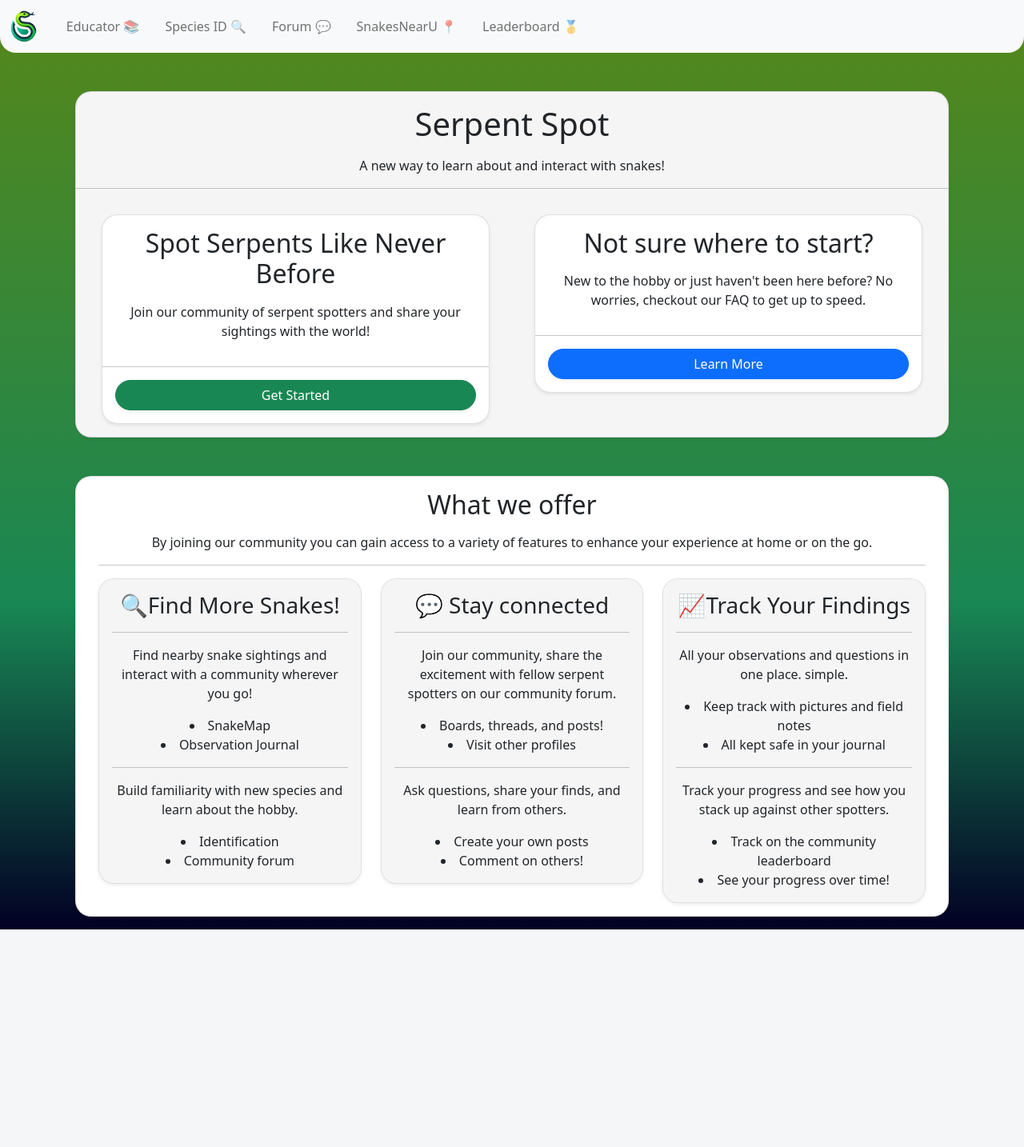
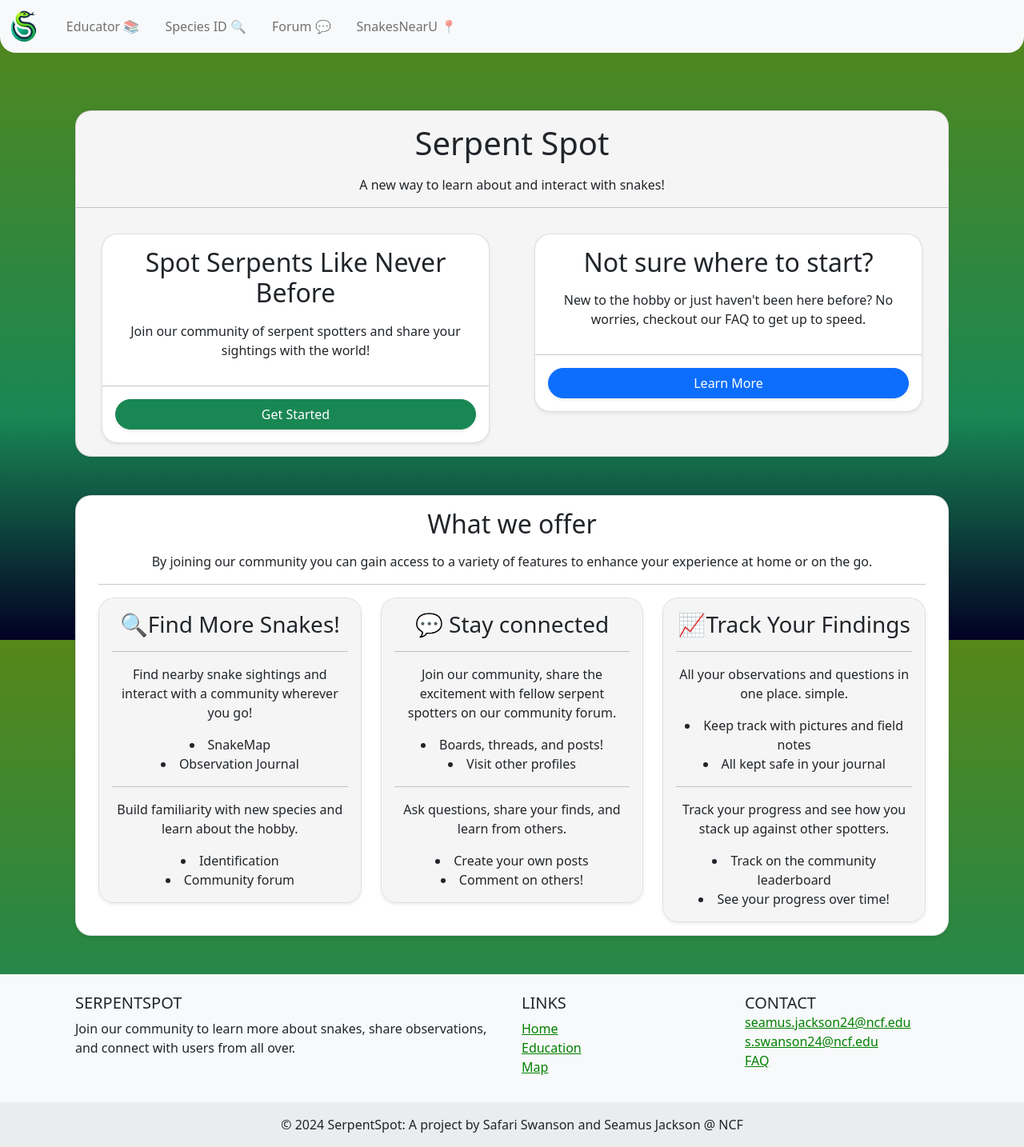
Before and after one commit to ReverendSafari/SerpentSpotProject, a Django app: page /Home/ in a window 1280 px wide. Shown: the whole page at 80% size. Before the commit the page ends 1162 px from the top, so only its background shows below. Run offline with Django 5.2, Linux system fonts and the light colour scheme.

Commit message:
added footer + general styling and integration

```diff
--- a/Forum/templates/home.html
+++ b/Forum/templates/home.html
@@ -7,7 +7,10 @@
 <style>
    body {
       background: rgb(2,0,36);
-      background: -webkit-linear-gradient(0deg, rgba(2,0,36,1) 0%, rgba(25,135,84,1) 35%, rgba(86,135,25,1) 100%);
+      background: -webkit-linear-gradient(90deg, rgba(2,0,36,1) 0%, rgba(25,135,84,1) 35%, rgba(86,135,25,1) 100%);
+      background-size: cover;
+      background-attachment: fixed;
+
    }
    a.text-decoration-none {
       color: inherit; /* This ensures the link inherits the text color from its parent, avoiding the default blue. */
--- a/Home/templates/homepage.html
+++ b/Home/templates/homepage.html
@@ -32,12 +32,14 @@
 
     body {
         background: linear-gradient(0deg, rgba(2,0,36,1) 0%, rgba(25,135,84,1) 35%, rgba(86,135,25,1) 100%);
+        background-size: cover;
+        background-attachment: fixed;
     }
 </style>
 {% endblock extra_css %}
 
 {% block content %}
-<div class="container mt-4">
+<div class="container mt-4 mb-5">
     <div class="card shadow-sm" style="border-radius: 20px; overflow: hidden; background-color: whitesmoke;">
         <!-- Top row -->
         <div class="row">
--- a/Identification/views.py
+++ b/Identification/views.py
@@ -34,7 +34,7 @@ def select_state(request):
             'description': s.description,
             'venomous': s.venomous,
             'image_path': s.image_path,
-            'states': [state.name for state in s.states.all()]
+            'states': [state.name for state in s.states.all()],
         }
         for s in species_qs
     ]
--- a/Leaderboard/templates/leaderboard.html
+++ b/Leaderboard/templates/leaderboard.html
@@ -44,7 +44,7 @@
 
 {% block content %}
 
-    <div class="card shadow" style="border-radius: 20px; overflow: hidden;">
+    <div class="card shadow mb-5" style="border-radius: 20px; overflow: hidden;">
         <div class="mx-3 mt-3">
             <h1 style="text-align: center;">🐍 Top Identifiers 🐍</h1>
             <!-- Text for leaderboard placement, either tells you that you're ranked or how many you need to place -->
--- a/ObservationJournal/templates/observationjournal.html
+++ b/ObservationJournal/templates/observationjournal.html
@@ -71,7 +71,7 @@
 <div class="bg-image"></div>
 
 <!-- section for posting observations -->
-<div class="container my-3" style="overflow: hidden;">
+<div class="container my-3 mb-5" style="overflow: hidden;">
     <!-- if its your profile render the form to make a post, otherwise were just looking -->
     <div class="card" style="border-radius: 20px;">
         {% if user == request.user %}
--- a/UserAuth/templates/base.html
+++ b/UserAuth/templates/base.html
@@ -52,6 +52,26 @@
             text-align: center;
         }
 
+        .gt {
+            color: green;
+        }
+
+        html, body {
+            height: 100% !important; /* Full height for the HTML and BODY to ensure the footer can stick to the bottom */
+            margin: 0 !important; /* Remove default margin */
+        }
+        body {
+            display: flex !important;
+            flex-direction: column !important; /* Stacks the children (header, main, footer) vertically */
+        }
+        main {
+            flex: 1 0 auto !important; /* The main content area will expand to fill the space */
+        }
+        footer {
+            flex-shrink: 0 !important; /* Ensures the footer does not shrink */
+        }
+
+
     </style>
 
     {% load static %}
@@ -86,9 +106,11 @@
                         <li class="nav-item mx-2">
                             <a class="nav-link rounded-pill {% if request.resolver_match.url_name == 'map_view' %}active{% endif %}" href="{% url 'map_view' %}">SnakesNearU 📍</a>
                         </li>
+                        {% if user.is_authenticated %}
                         <li class="nav-item mx-2">
                             <a class="nav-link rounded-pill {% if request.resolver_match.url_name == 'leaderboard_view' %}active{% endif %}" href="{% url 'leaderboard_view' %}">Leaderboard 🥇</a>
                         </li>
+                        {% endif %}
                         <hr>
                     </ul>
 
@@ -118,7 +140,7 @@
             </nav>
         </header>
 
-        <main role="main" class="container">
+        <main role="main" class="container flex-fill">
             {% block content %}
 
             <!-- Actual body content  -->
@@ -126,6 +148,64 @@
             {% endblock content %}
         </main>
 
+        <!-- Footer -->
+        <footer class="bg-light text-lg-start">
+            <div class="container p-4">
+                <div class="row">
+                    <!-- title -->
+                    <div class="col-lg-6 col-md-12 mb-4 mb-md-0">
+                        <h5 class="text-uppercase">SerpentSpot</h5>
+                        <p>
+                            Join our community to learn more about snakes, share observations, and connect with users from all over.
+                        </p>
+                    </div>
+
+                    <!-- quick links -->
+                    <div class="col-lg-3 col-md-6 mb-4 mb-md-0">
+                        <h5 class="text-uppercase">Links</h5>
+
+                        <ul class="list-unstyled mb-0">
+                            <li>
+                                <a href="{% url 'home_view' %}" class="gt">Home</a>
+                            </li>
+                            <li>
+                                <a href="{% url 'education_view' %}" class="gt">Education</a>
+                            </li>
+                            <li>
+                                <a href="{% url 'map_view' %}" class="gt">Map</a>
+                            </li>
+                            {% if user.is_authenticated %}
+                            <li>
+                                <a href="{% url 'leaderboard_view' %}" class="gt">Leaderboard</a>
+                            </li>
+                            {% endif %}
+                        </ul>
+                    </div>
+
+                    <!-- contact and faq -->
+                    <div class="col-lg-3 col-md-6 mb-4 mb-md-0">
+                        <h5 class="text-uppercase mb-0">Contact</h5>
+
+                        <ul class="list-unstyled">
+                            <li>
+                                <a href="mailto:seamus.jackson24@ncf.edu" class="gt">seamus.jackson24@ncf.edu</a>
+                            </li>
+                            <li>
+                                <a href="mailto:s.swanson24@ncf.edu" class="gt">s.swanson24@ncf.edu</a>
+                            </li>
+                            <li>
+                                <a href="{% url 'faq_home' %}" class="gt">FAQ</a>
+                            </li>
+                        </ul>
+                    </div>
+                </div>
+            </div>
+
+            <div class="text-center p-3" style="background-color: rgba(0, 0, 0, 0.05);">
+                © 2024 SerpentSpot: A project by Safari Swanson and Seamus Jackson @ NCF
+            </div>
+        </footer>
+
         <!-- Bootstrap and popperJS to be passed through extension -->
         <script src="https://cdn.jsdelivr.net/npm/@popperjs/core@2.9.2/dist/umd/popper.min.js" integrity="sha384-IQsoLXl5PILFhosVNubq5LC7Qb9DXgDA9i+tQ8Zj3iwWAwPtgFTxbJ8NT4GN1R8p" crossorigin="anonymous"></script>
         <script src="https://cdn.jsdelivr.net/npm/bootstrap@5.0.2/dist/js/bootstrap.min.js" integrity="sha384-cVKIPhGWiC2Al4u+LWgxfKTRIcfu0JTxR+EQDz/bgldoEyl4H0zUF0QKbrJ0EcQF" crossorigin="anonymous"></script>
--- a/UserAuth/templates/editprofile.html
+++ b/UserAuth/templates/editprofile.html
@@ -61,7 +61,7 @@
 
 <div class="bg-image"></div>
 
-<div class="container my-3">
+<div class="container my-3 mb-5">
     <div class="card shadow-sm" style="border-radius: 20px; overflow: hidden;">
         <div class="card-body">
             <form method="POST" enctype="multipart/form-data"> <!-- Update the form to handle file uploads -->
--- a/UserAuth/templates/profile.html
+++ b/UserAuth/templates/profile.html
@@ -80,7 +80,7 @@
                         {% endif %}
                     </h2>
                     <p><strong>Email:</strong> {{ user.email }}</p>
-                    <p><strong>Bio:</strong> {{ user.userprofile.bio }}</p>
+                    <p><strong>Bio:</strong> {{ user.userprofile.bio | slice:":250" }}</p>
                 </div>
             </div>
             <!-- if its your profile then you can edit it -->
```
Also changed, not shown: Identification/templates/id.html (+13 -3 lines), snakemap/templates/map.html (+5 -3 lines), media/observation_pics/opheodrys-vernalis-183161298jpg_5TGRliu.webp (added), media/observation_pics/opheodrys-vernalis-183161298jpg_YYv71PK.webp (added), media/profile_pics/meme-7_1BNMMiW.jpg (added), media/profile_pics/opheodrys-vernalis-183161298jpg.webp (added).
